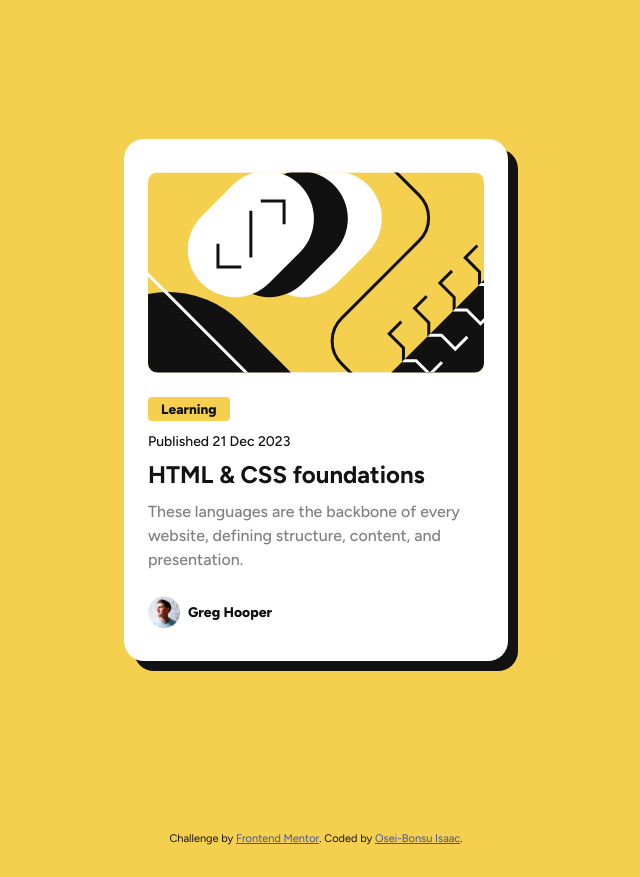
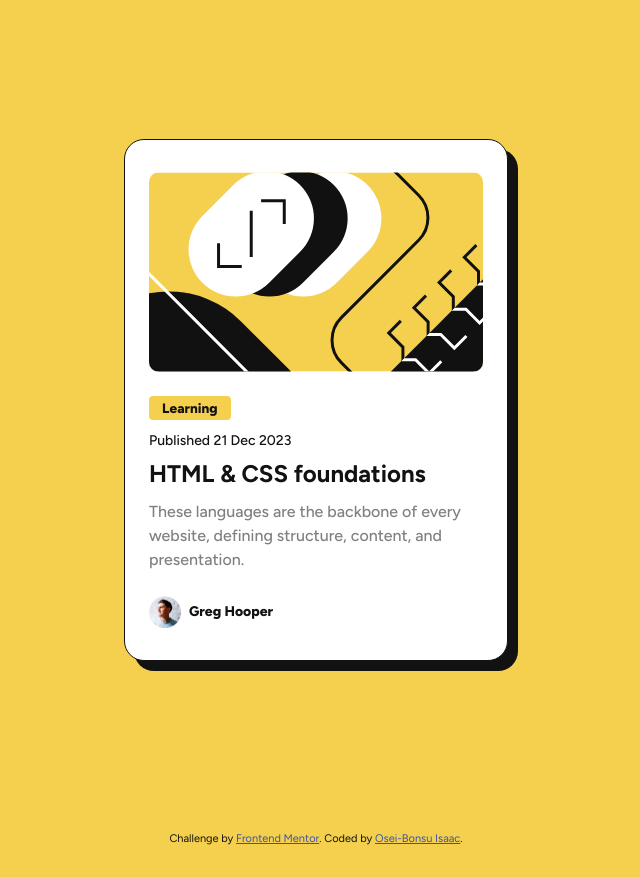
Before and after one commit to io-oseinana/blog-preview-card-main, a website: page index.html in a window 1280 px wide. Shown: the whole page, without its empty margins (324-964 px from the left). Drawn offline with Linux system fonts and the light colour scheme.

Commit message:
Add border color to card

```diff
--- a/css/style.css
+++ b/css/style.css
@@ -111,6 +111,7 @@ main {
   max-width: 24rem;
   min-height: 32.6rem;
   background-color: var(--neutral-color-White);
+  border: 1px solid var(--neutral-color-Black);
   border-radius: 1.25rem;
   box-shadow: 10px 10px var(--neutral-color-Black);
   padding: 1.5rem;
```
